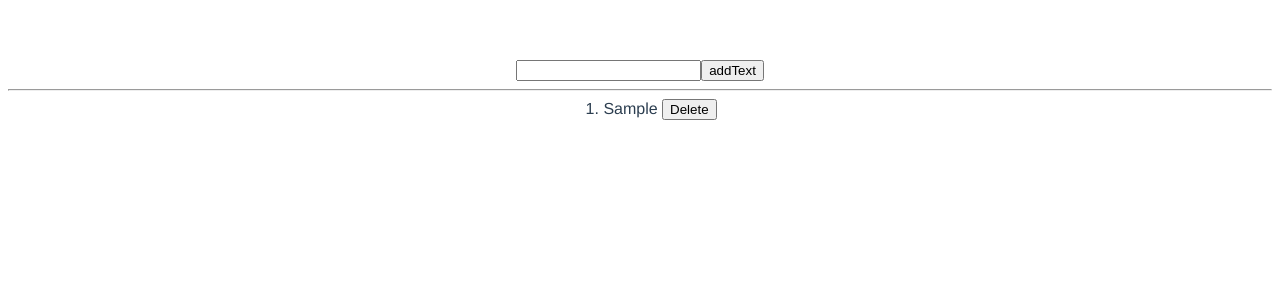
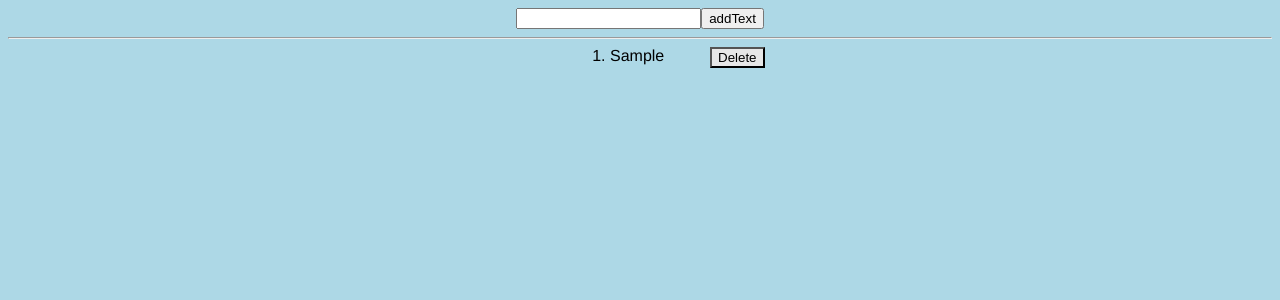
Before and after one commit to sargis2121/TodoList, a Vue app: page / in a window 1280 px wide. Both pictures are taken after typing "Sample" into the empty fields and a click on the button "addText". Shown: the top 300 px of the page. Built offline with nearby package versions, Linux system fonts and the light colour scheme.

Commit message:
full list

```diff
--- a/src/App.vue
+++ b/src/App.vue
@@ -8,9 +8,6 @@
 import TodoList from "./components/fullList.vue";
 export default {
   name: "App",
-  props: {
-    list: String,
-  },
   components: {
     TodoList,
   },
@@ -23,7 +20,9 @@ export default {
   -webkit-font-smoothing: antialiased;
   -moz-osx-font-smoothing: grayscale;
   text-align: center;
-  color: #2c3e50;
-  margin-top: 60px;
+
+}
+body {
+  background-color: lightblue;
 }
 </style>
--- /dev/null
+++ b/src/components/addText.vue
@@ -0,0 +1,25 @@
+<template>
+  <div class="hello">
+    <input type="text" v-model="text" v-on:keypress.enter="add"/>
+    <button v-on:click="add">addText</button>
+  </div>
+</template>
+
+<script>
+export default {
+  name: "ToDo",
+  props: {
+    text: String,
+  },
+  methods: {
+    add() {
+      this.$emit("save", this.text);
+    },
+  },
+};
+</script>
+
+<!-- Add "scoped" attribute to limit CSS to this component only -->
+<style scoped>
+
+</style>
--- a/src/components/fullList.vue
+++ b/src/components/fullList.vue
@@ -4,18 +4,21 @@
     <hr />
     <ol class="list">
       <li v-for="(el, index) in list" v-bind:key="el">
-        {{ el }}
-        <button class="removeEl" v-on:click="removeElement(index)">
-          Delete
-        </button>
+        <div class="list-child">
+          {{ el }}
+          <div class="button-container">
+            <button class="removeEl" v-on:click="removeElement(index)">
+              Delete
+            </button>
+          </div>
+        </div>
       </li>
     </ol>
   </div>
 </template>
 
 <script>
-import ToDo from "./HelloWorld.vue";
-
+import ToDo from "./addText";
 export default {
   data() {
     return {
@@ -28,7 +31,9 @@ export default {
   },
   methods: {
     addList(val) {
+      if (val) {
       this.list.push(val);
+      }
     },
     removeElement(index) {
       this.list.splice(index, 1);
@@ -40,14 +45,28 @@ export default {
 <style>
 .full {
   font-family: Avenir, Helvetica, Arial, sans-serif;
-  -webkit-font-smoothing: antialiased;
-  -moz-osx-font-smoothing: grayscale;
-  text-align: center;
-  color: #2c3e50;
-  margin-top: 60px;
 }
-.list {
+ol {
+  counter-reset: olCounter;
   display: inline-block;
-  margin: 0 10px;
+  margin: 0 0px;
+}
+li {
+  width: 100px;
+}
+
+.list-child {
+  display: flex;
+}
+
+.button-container {
+  position: absolute;
+  margin-left: 100px;
+}
+
+.removeEl {
+  background-color: #e7e7e7;
+  color: black;
+  bottom: 10px;
 }
 </style>
```
